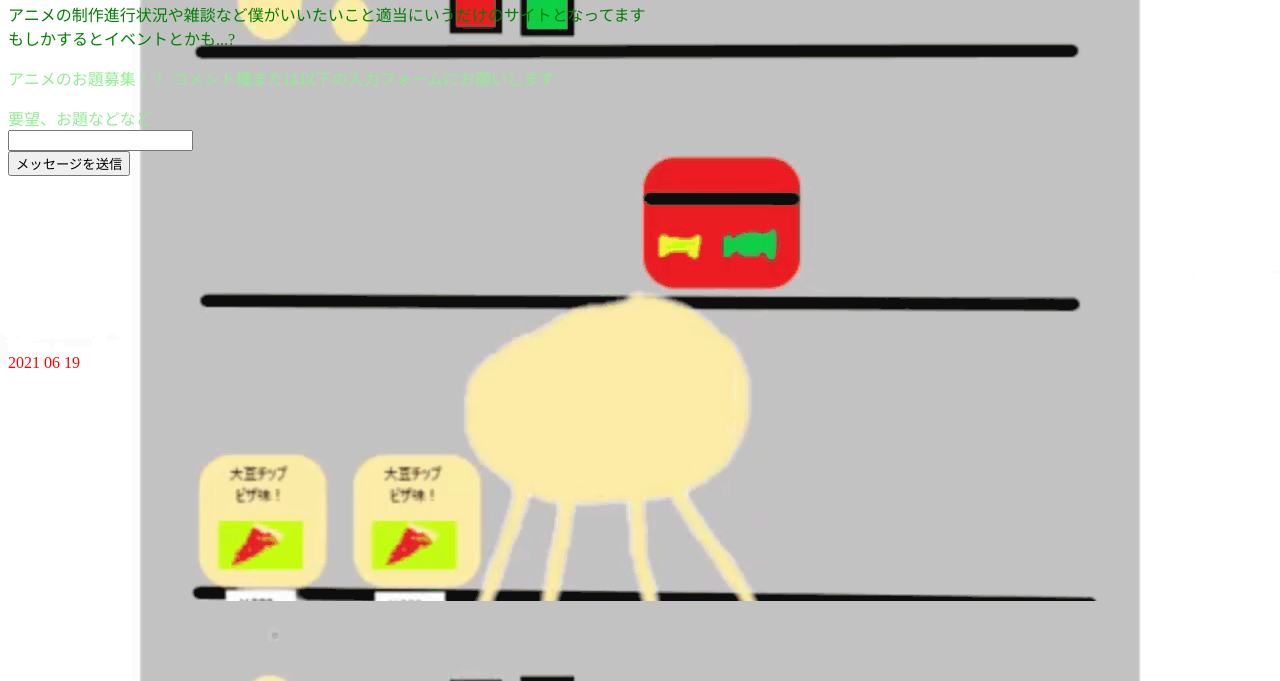
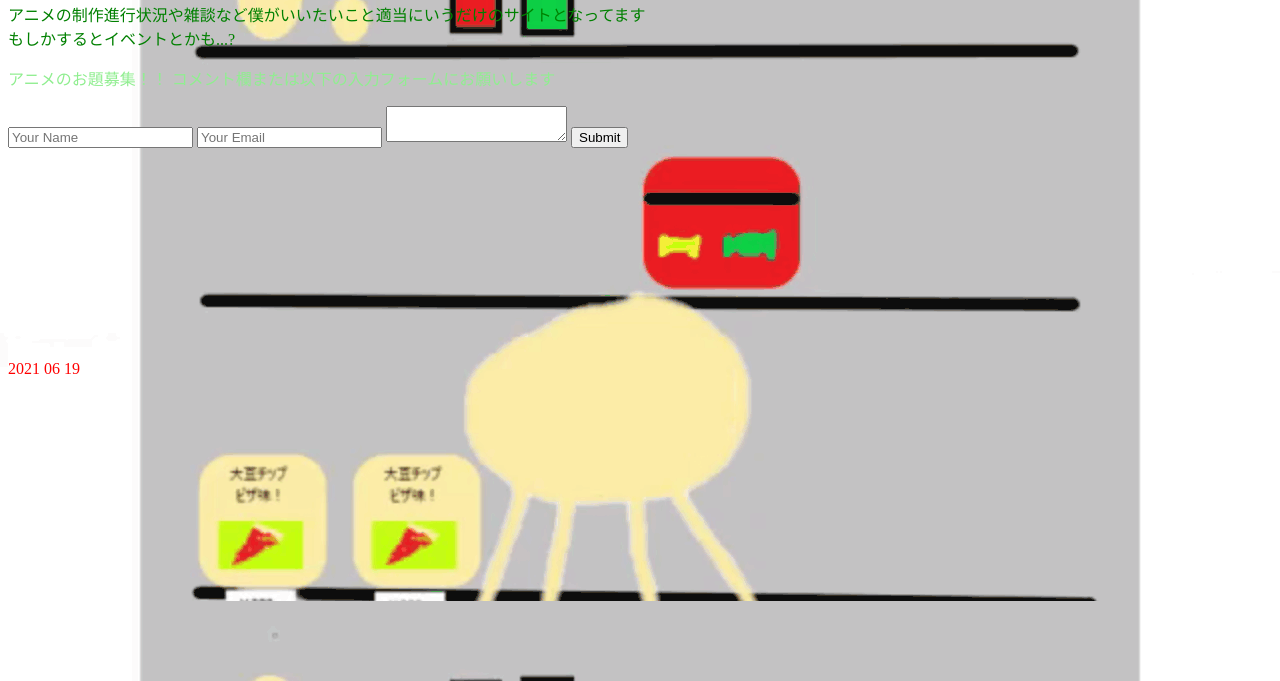
Before and after one commit to Jetblackphoenix/my-site-1, a plain HTML site: page index.html in a window 1280 px wide. Shown: the part 119-800 px from the top of the page. Drawn offline with Linux system fonts and the light colour scheme.

Commit message:
Update index.html

```diff
--- a/index.html
+++ b/index.html
@@ -19,14 +19,17 @@
     <p id="relative">アニメのお題募集！！
         コメント欄または以下の入力フォームにお願いします
     </p>
-    <form action="C:\Users\user\Desktop\html\ブログ入力フォーム送信先.php" method="post" >
-        <div>
-          <label for="message">要望、お題などなど</label><br>
-          <input type="text" />
-        </div>
-
-        <div class="button">
-          <button type="submit">メッセージを送信</button>
+   <form action="https://api.staticforms.xyz/submit" method="post">
+  <input type="text" name="name" placeholder="Your Name">
+  <input type="text" name="email" placeholder="Your Email">
+  <textarea name="message"></textarea>
+  <input type="text" name="honeypot" style="display:none">
+  <input type="hidden" name="accessKey" value="aaaaaaaa-bbbb-cccc-dddd-eeee6666kkkk">
+  <input type="hidden" name="subject" value="Contact us from - example.com">
+  <input type="hidden" name="replyTo" value="@">
+  <input type="hidden" name="redirectTo" value="https://example.com/contact/success">
+  <input type="submit" value="Submit">
+</form>
     <font color=red></color>
 
     <br><br><br><br><br><br><br><br><br><br>
```
